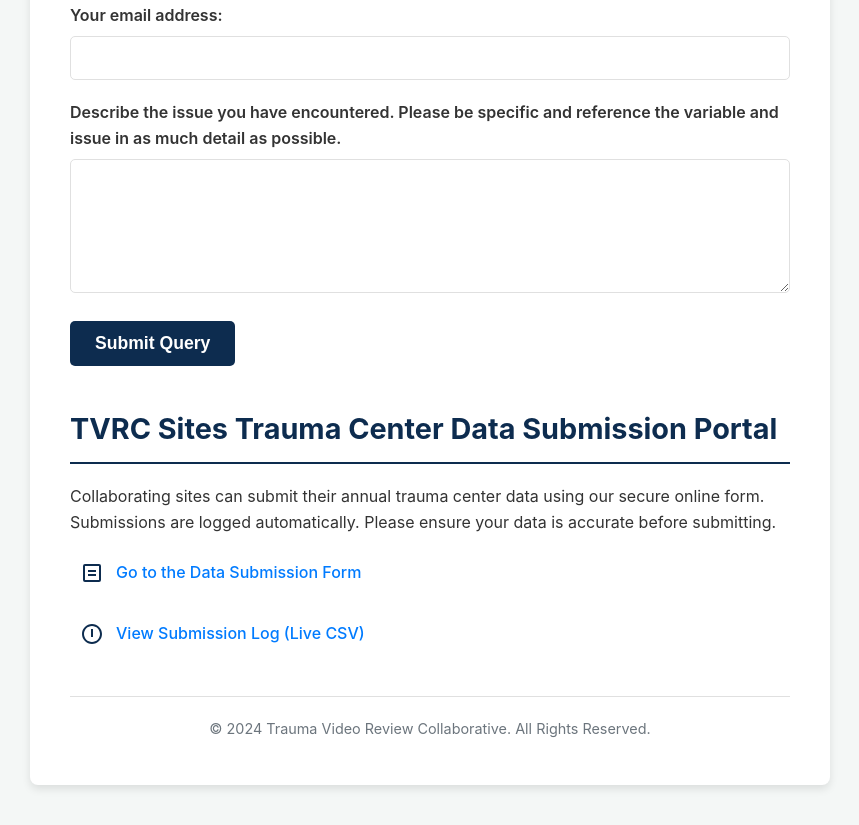
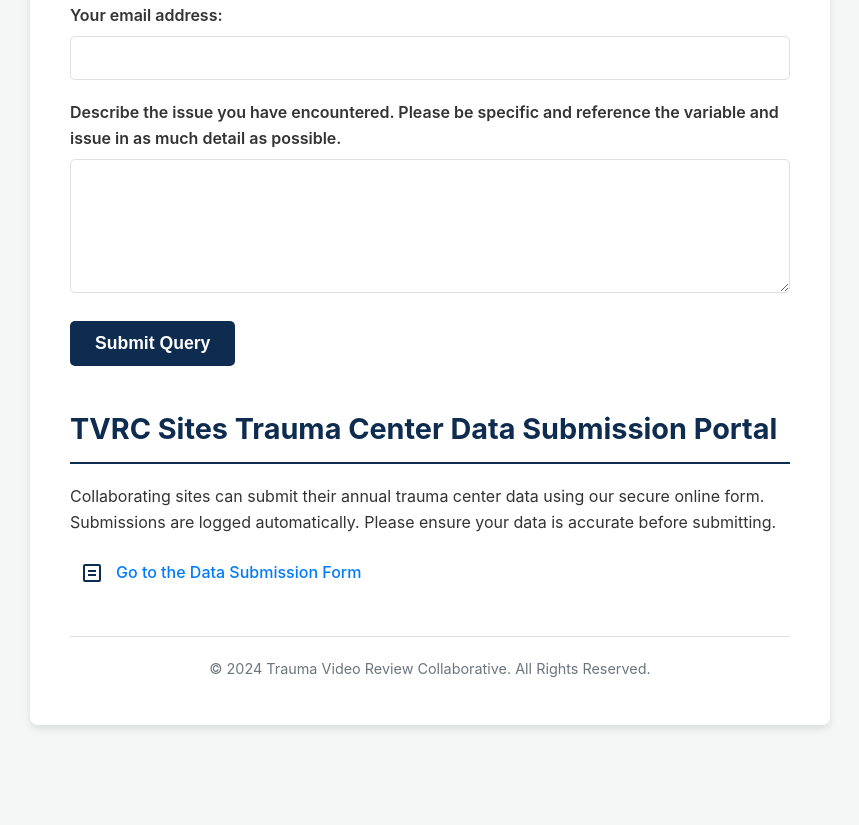
Before and after one commit to TVRCollaborative/Trauma-Video-Review-Collaborative, a plain HTML site: page index.html in a window 1280 px wide. Shown: the part 1569-2394 px from the top of the page, without its empty margins (210-1069 px from the left). After the commit the page ends 2334 px from the top, so only its background shows below. Drawn offline with Linux system fonts and the light colour scheme.

Commit message:
Remove live CSV submission log link
Removed link to live CSV submission log from the page.

```diff
--- a/index.html
+++ b/index.html
@@ -111,12 +111,6 @@
                         <span>Go to the Data Submission Form</span>
                     </a>
                 </li>
-                <li>
-                    <a href="https://github.com/TVRCollaborative/Trauma-Video-Review-Collaborative/blob/main/trauma_data_submissions.csv" target="_blank">
-                         <svg xmlns="http://www.w3.org/2000/svg" viewBox="0 0 24 24" fill="currentColor" class="icon"><path d="M12 2C6.48 2 2 6.48 2 12s4.48 10 10 10 10-4.48 10-10S17.52 2 12 2zm0 18c-4.41 0-8-3.59-8-8s3.59-8 8-8 8 3.59 8 8-3.59 8-8 8zm-1-13h2v6h-2zm0 8h2v-2h-2z"/></svg>
-                        <span>View Submission Log (Live CSV)</span>
-                    </a>
-                </li>
             </ul>
         </section>
 
```
